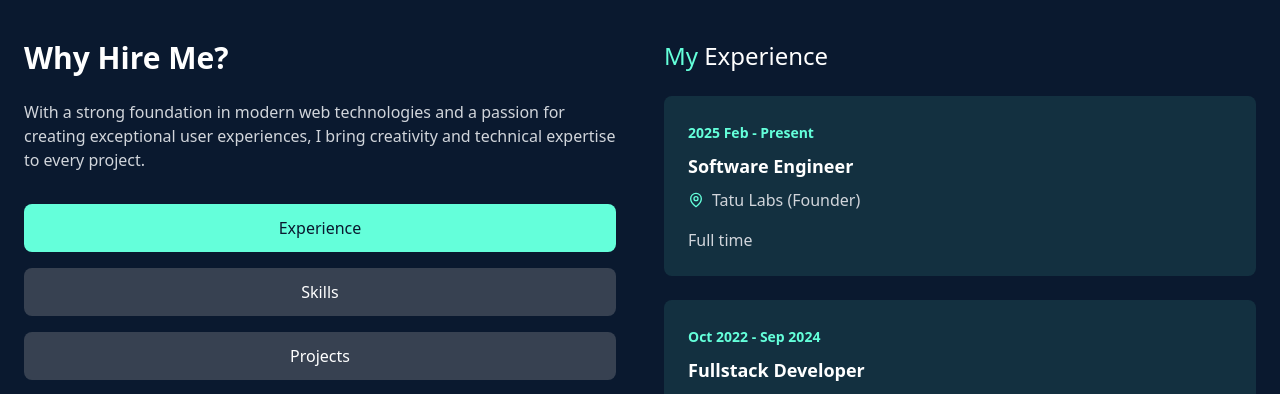
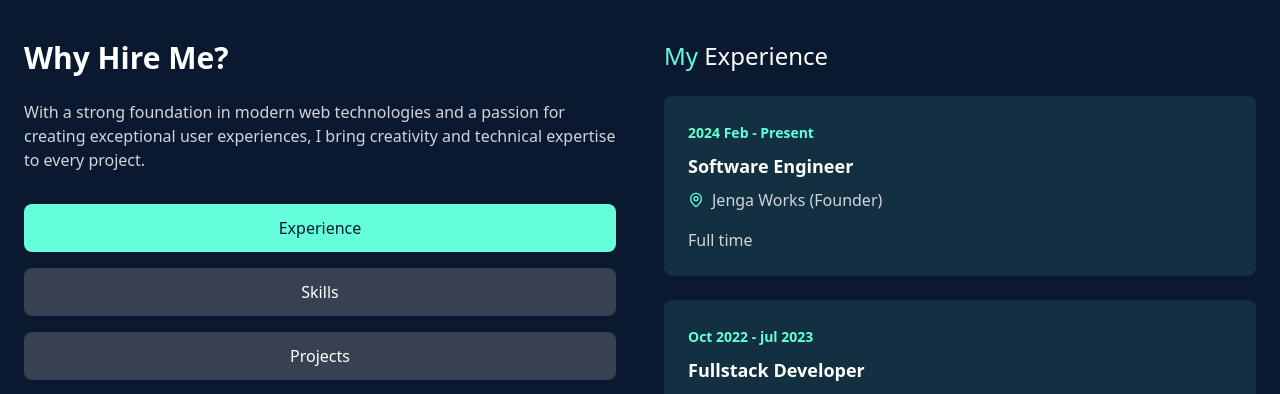
Before and after one commit to Blackscure/portifolio-25, a React (Vite) app: page / in a window 1280 px wide. Shown: the part 840-1234 px from the top of the page. Built offline with nearby package versions, Linux system fonts and the light colour scheme.

Commit message:
modification

```diff
--- a/src/components/About/About.tsx
+++ b/src/components/About/About.tsx
@@ -9,16 +9,16 @@ const About = () => {
   const experiences = [
     {
 
-      period: '2025 Feb - Present',
+      period: '2024 Feb - Present',
       title: 'Software Engineer',
-      location: 'Tatu Labs (Founder)',
+      location: 'Jenga Works (Founder)',
       type: 'Full time',
 
     },
 
 
     {
-      period: 'Oct 2022 - Sep 2024',
+      period: 'Oct 2022 - jul 2023',
       title: 'Fullstack Developer',
       location: 'View Tech Ltd (SasaPay)',
       type: 'Contract',
```
Also changed, not shown: 1 other file (tests, documents, lock files or other folders).
